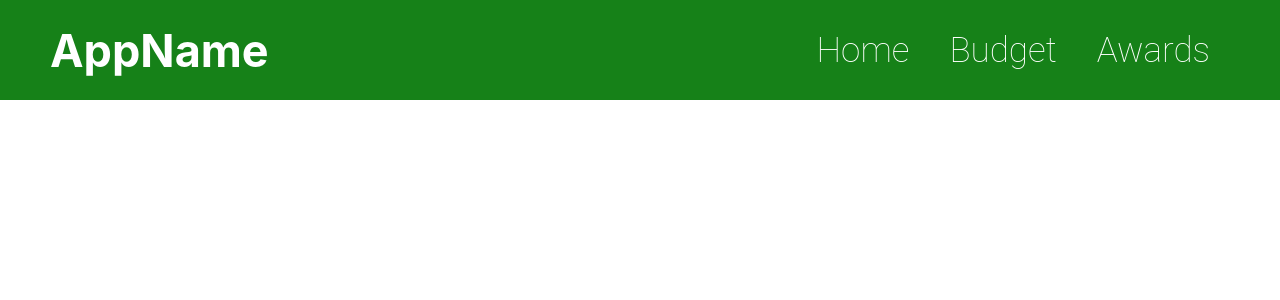
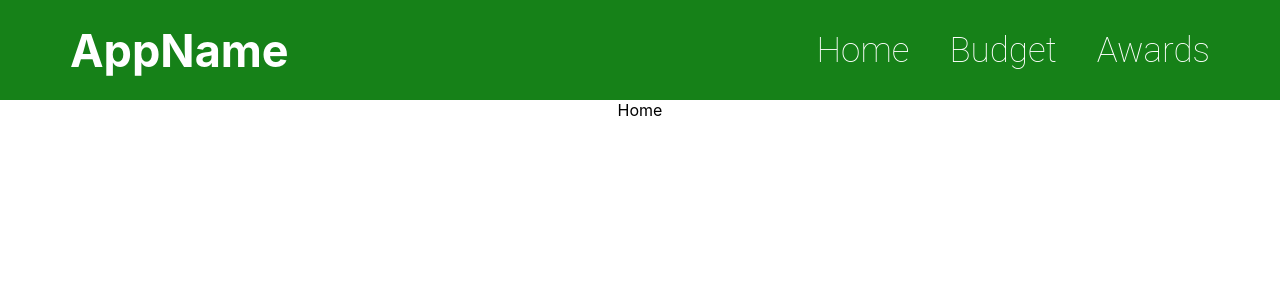
Before and after one commit to luca-mkbr/CapitalOne-Hackathon, a React (Create React App) app: page / in a window 1280 px wide. Shown: the top 300 px of the page. Built offline with nearby package versions, Linux system fonts and the light colour scheme.

Commit message:
home page

```diff
--- a/src/App.js
+++ b/src/App.js
@@ -3,6 +3,7 @@ import './App.css';
 import Header from './components/Header';
 import Budget from './components/Budget';
 import Rewards from './components/Rewards';
+import Home from './components/Home';
 
 function App() {
   return (
@@ -10,7 +11,7 @@ function App() {
       <Router>
         <Header />
         <Routes>
-          <Route path="/"></Route>
+          <Route path="/" element={<Home/>}></Route>
           <Route path="/budget" element={<Budget/>}></Route>
           <Route path="/rewards" element={<Rewards/>}></Route>
           </Routes>
--- a/src/components/Budget.js
+++ b/src/components/Budget.js
@@ -1,5 +1,4 @@
 import React from 'react';
-import Header from './Header';
 
 const Budget = () => {
   return (
--- a/src/components/Header.js
+++ b/src/components/Header.js
@@ -5,7 +5,7 @@ import './Header.css'
 const Header = () => {
     return (
         <div className="header">
-            <h1 className="appname">AppName</h1>
+            <Link to="/"><h1 className="appname">AppName</h1></Link>
                 <div className="links">
                     <Link to="/">Home</Link>
                     <Link to="/budget">Budget</Link>
--- /dev/null
+++ b/src/components/Home.js
@@ -0,0 +1,10 @@
+import React from 'react'
+import './Home.css'
+
+const Home = () => {
+  return (
+    <div>Home</div>
+  )
+}
+
+export default Home
```
Also changed, not shown: src/components/Home.css (added).
